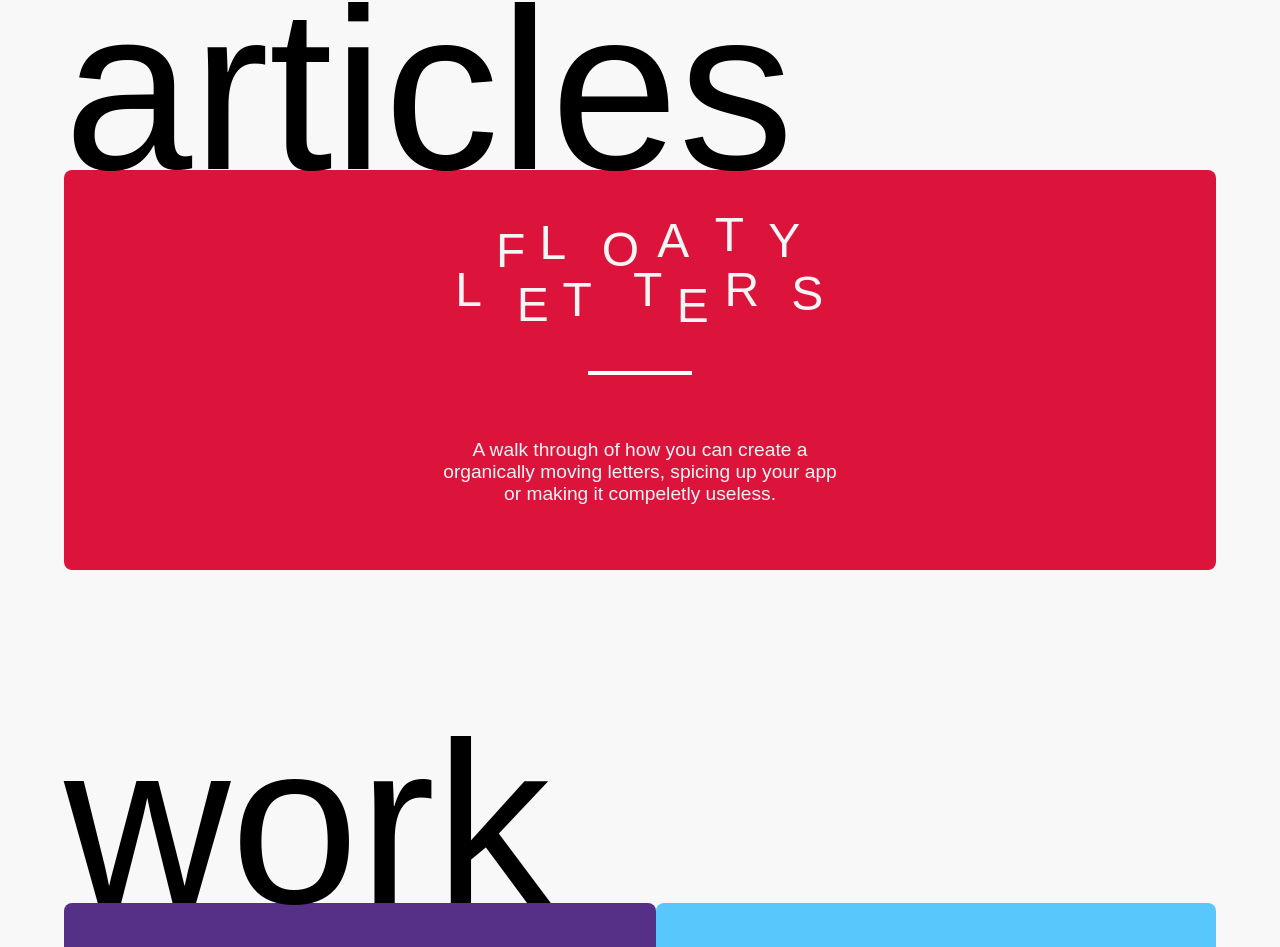
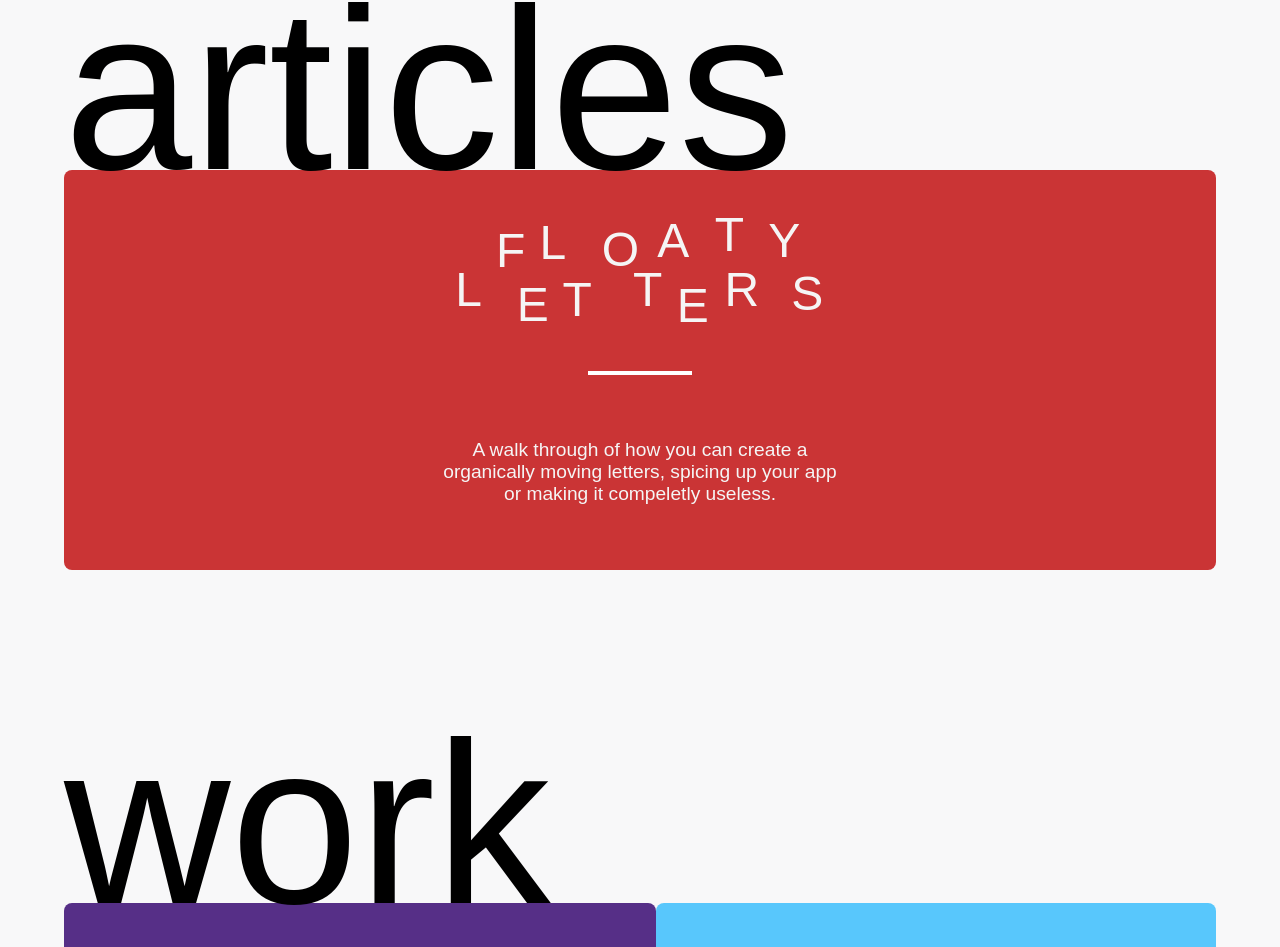
Before and after one commit to oc-developer/oc-portfolio, a React (Create React App) app: page / in a window 1280 px wide. Shown: the part 867-1814 px from the top of the page. Built offline with nearby package versions, Linux system fonts and the light colour scheme.

Commit message:
article bg

```diff
--- a/src/Articles/Articles.scss
+++ b/src/Articles/Articles.scss
@@ -1,5 +1,5 @@
 .note-floaty-letter {
-    background-color: crimson;
+    background-color: #ca3435;
     color: whitesmoke;
     flex: 100%;
     height: 400px;
```
